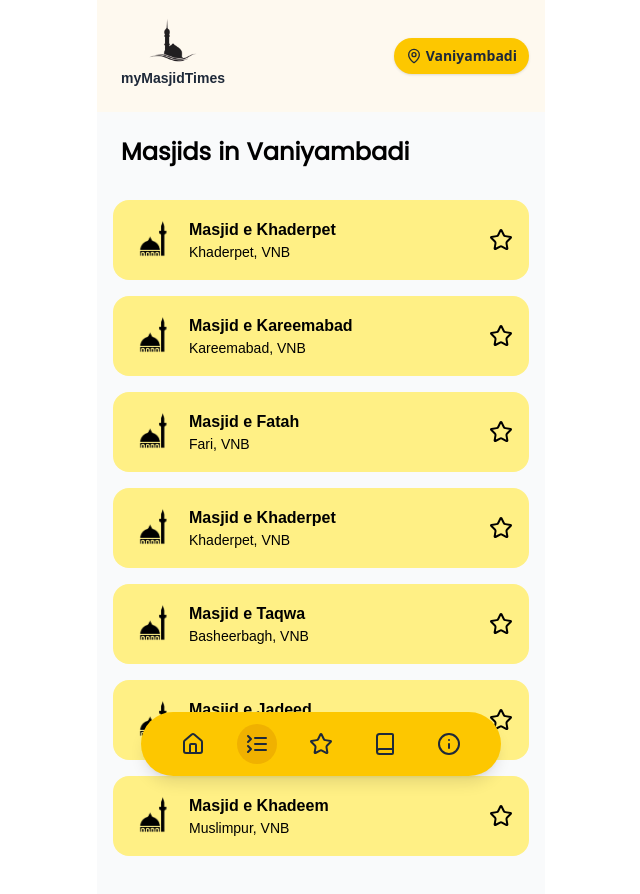
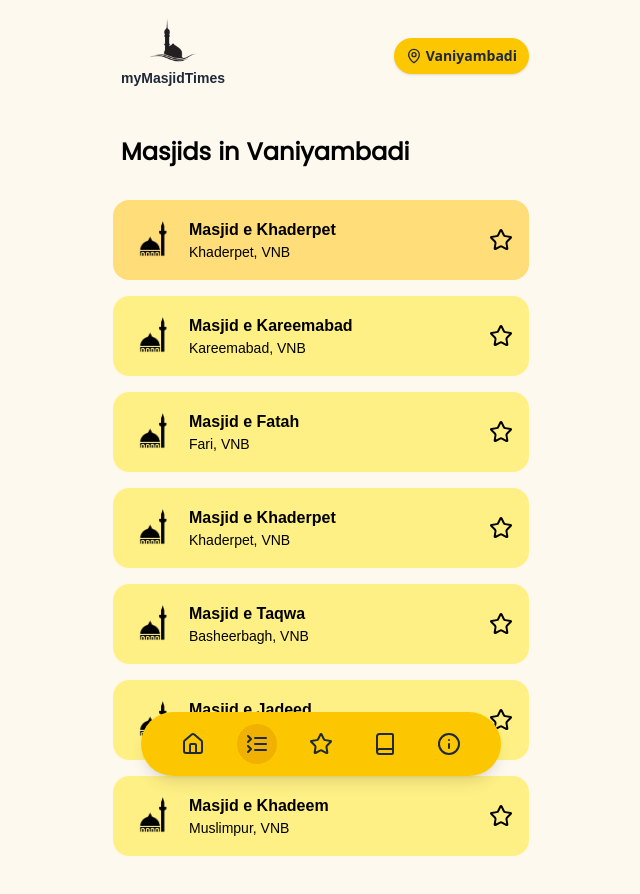
Before and after one commit to zabi-inayath/mymasjidtimes, a React (Vite) app in the folder MMT-frontend/: page /home in a window 1280 px wide. Both pictures are taken after a click on the button 576 px from the left and 744 px from the top of the page. Shown: the top 894 px of the page, without its empty margins (319-959 px from the left). Built offline with nearby package versions, Linux system fonts and the light colour scheme; a web font is replaced by a local one.

Commit message:
fixed frontend and Refine UI

```diff
--- a/MMT-frontend/index.html
+++ b/MMT-frontend/index.html
@@ -7,7 +7,7 @@
     <title>My Masjid Times - Salah Tracker</title>
   </head>
   <body>
-    <div id="root"></div>
+    <div id="root" class="bg-[#fef9ef]"></div>
     <script src="https://kit.fontawesome.com/9e36d18084.js" crossorigin="anonymous"></script>
     <script type="module" src="/src/main.jsx"></script>
   </body>
--- a/MMT-frontend/src/components/UserComponents/AboutPage.jsx
+++ b/MMT-frontend/src/components/UserComponents/AboutPage.jsx
@@ -1,9 +1,9 @@
 import React from 'react';
 import Header from './Header';
-import { CodeXml, Globe, Instagram, Linkedin } from 'lucide-react';
+import { CodeXml} from 'lucide-react';
 
 const AboutPage = () => (
-    <div className="min-h-screen bg-gray-50 flex flex-col">
+    <div className="min-h-screen bg-[#fef9ef] flex flex-col">
         <Header />
 
         {/* About Content */}
@@ -20,7 +20,7 @@ const AboutPage = () => (
                     many more cities in the future!
                 </p>
                 <br />
-                <p className="text-black text-center text-sm">
+                <p className="text-black text-center text-sm font-bold">
                     Developed with love by <a className='underline hover:text-yellow-800' href='https://instagram.com/zabi_inayath'>zabi_inayath</a>
                 </p>
             </div>
@@ -33,7 +33,7 @@ const AboutPage = () => (
                             <img className='rounded-4xl size-15' src='/dev_profile.png' />
                         </div>
                         <div className='text-left'>
-                            <h3 className="mb-4 text-white text-2xl hagrid">Syed Zabiullah</h3>
+                            <h3 className="mb-2 text-white text-2xl hagrid">Syed Zabiullah</h3>
                             {/* <p className="text-sm underline text-white"><a className='underline hover:text-yellow-600' href='https://zabinayath.space'>Visit portfolio</a></p> */}
                             <div className='flex gap-3 text-white text-2xl'>
                                 <a href="https://github.com/zabi-inayath"><i class="fa-brands fa-github hover:text-black"></i></a>
--- a/MMT-frontend/src/components/UserComponents/FavouritePage.jsx
+++ b/MMT-frontend/src/components/UserComponents/FavouritePage.jsx
@@ -3,7 +3,7 @@ import Header from './Header';
 import { Star } from 'lucide-react';
 
 const FavouritePage = () => (
-    <div className="min-h-screen bg-gray-50 flex flex-col">
+    <div className="min-h-screen bg-[#fef9ef] flex flex-col">
         <Header />
 
         {/* Favourite Content */}
--- a/MMT-frontend/src/components/UserComponents/LearningsPage.jsx
+++ b/MMT-frontend/src/components/UserComponents/LearningsPage.jsx
@@ -2,7 +2,7 @@ import React from 'react';
 import Header from './Header';
 
 const LearningsPage = () => (
-    <div className="min-h-screen bg-gray-50 flex flex-col">
+    <div className="min-h-screen bg-[#fef9ef] flex flex-col">
         <Header />
 
         {/* Learnings Content */}
--- a/MMT-frontend/src/components/UserComponents/MasjidListPage.jsx
+++ b/MMT-frontend/src/components/UserComponents/MasjidListPage.jsx
@@ -3,7 +3,7 @@ import Header from './Header';
 import { Star } from 'lucide-react';
 
 const MasjidListPage = () => (
-    <div className="min-h-screen bg-gray-50 flex flex-col">
+    <div className="min-h-screen bg-[#fef9ef] flex flex-col">
         <Header />
 
         {/* Masjid List */}
@@ -11,7 +11,7 @@ const MasjidListPage = () => (
             <h1 className="text-2xl ml-2 font-bold text-black mb-8 poppins">Masjids in Vaniyambadi</h1>
 
             <div className="space-y-4 mb-30">
-                <div className="bg-yellow-200 p-4 rounded-2xl flex items-center justify-between dm-sans">
+                <div className="bg-[#ffdd79] p-4 rounded-2xl flex items-center justify-between dm-sans">
                     <div className="flex items-center gap-3">
                         <div className="w-12 h-12 flex items-center justify-center">
                             <img src='/Masjid_list_logo.png' />
```
